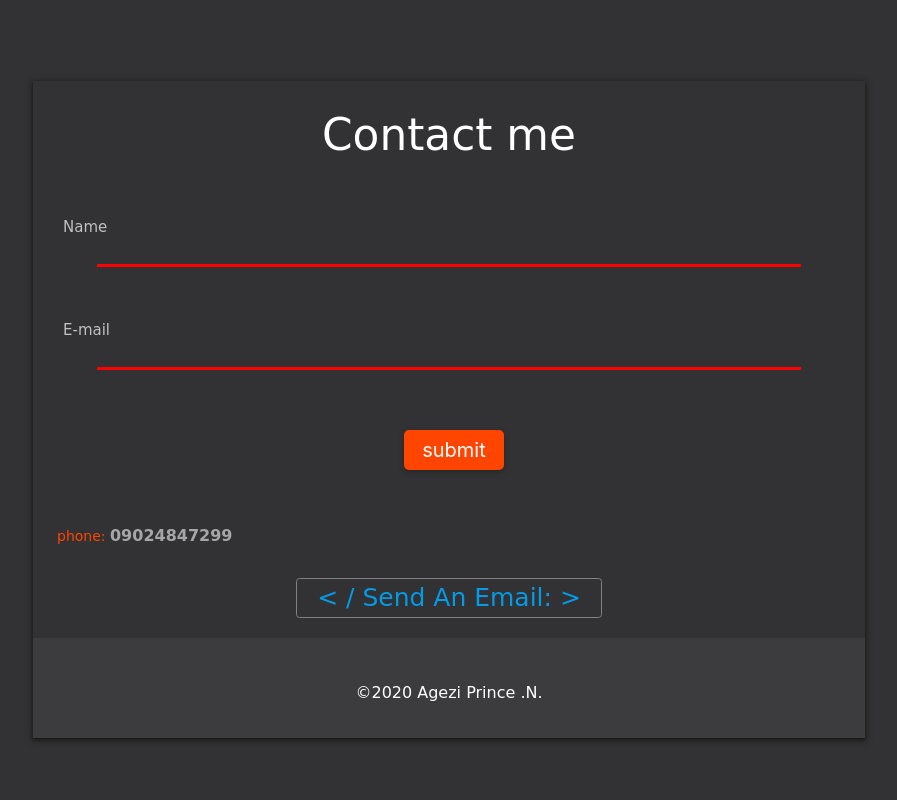
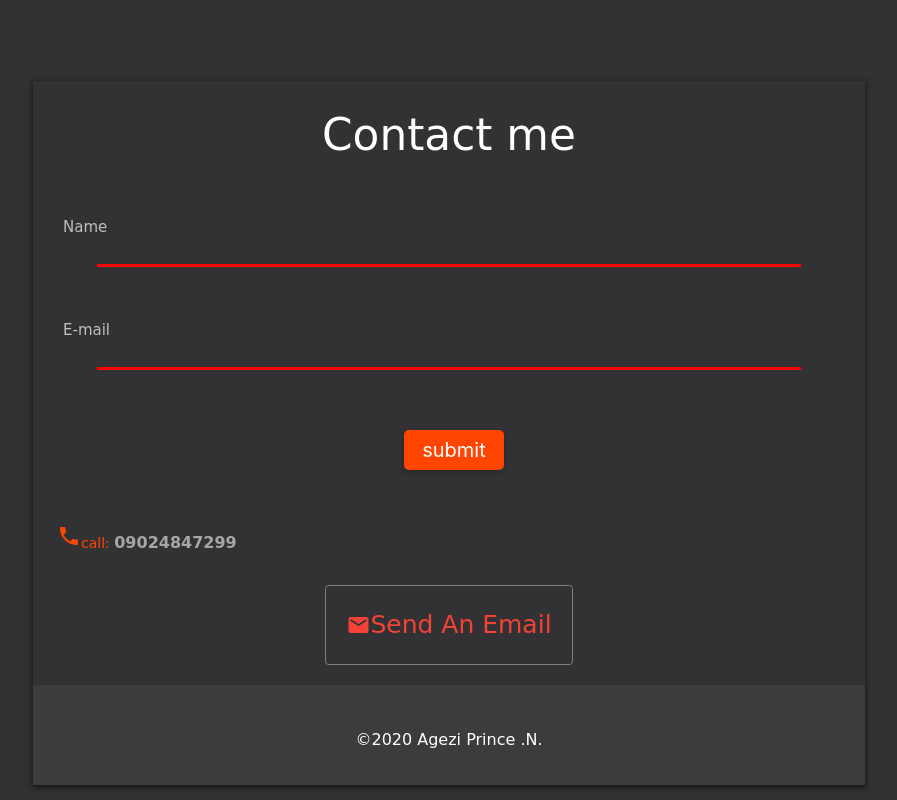
Before and after one commit to starprince7/My-Portfolio, a website: page client/index.html in a window 1280 px wide. Shown: the part 3646-4446 px from the top of the page, without its empty margins (191-1088 px from the left). Before the commit the page ends 4399 px from the top, so only its background shows below. Drawn offline with nearby package versions, Linux system fonts and the light colour scheme; a script that the page names is missing; a web font is replaced by a local one.

Commit message:
No new feature added!

```diff
--- a/client/index.html
+++ b/client/index.html
@@ -264,13 +264,15 @@
                     </div>
                     <button>submit</button>
                 </form>
-            <div class=" flow-text phone">
-            <span>phone: <b>09024847299</b></span><br>
+            <div class="valign-wrapper flow-text phone">
+            <span><i class="material-icons">phone</i>call: <b>09024847299</b></span><br>
             </div>
             <div class="footer">
-                <div class="email__container">
-                    <a href = "mailto:princeagezinweke@gmail.com">
-                        < / Send An Email: >
+                <div class="email__container ">
+
+                    <a class="valign-wrapper red-text" href = "mailto:princeagezinweke@gmail.com">
+                        <i class="material-icons">email</i>
+                        Send An Email
                     </a>
                 </div>
             </div>
```
